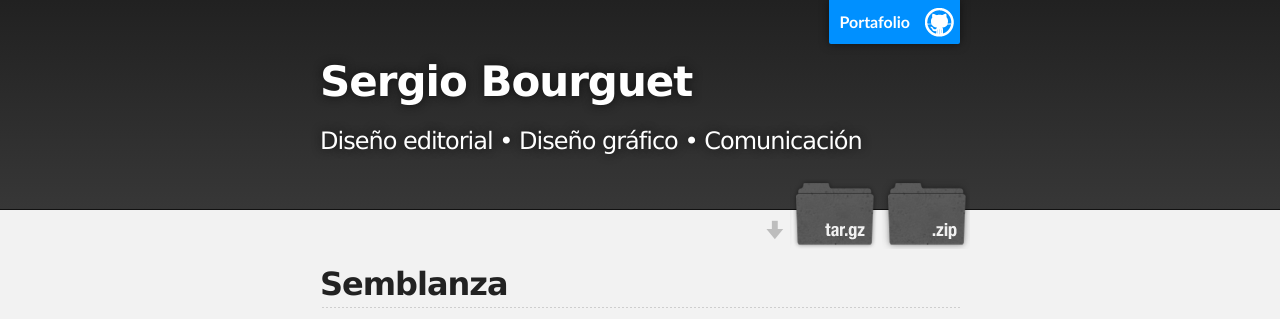
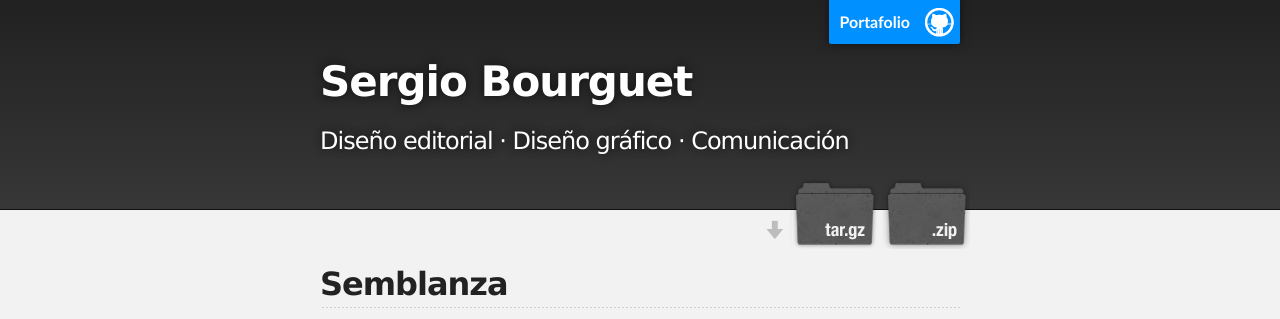
Before and after one commit to ovisnigra/cv_sbourguet, a Jekyll site: the page built from index.md, in a window 1280 px wide. Shown: the top 319 px of the page. Built offline with Jekyll 4.4.1, drawn with Linux system fonts in a browser that asks for light colours; our own code applies the rules of GitHub Pages for plain Markdown files.

Commit message:
puntos centrados

```diff
--- a/_config.yml
+++ b/_config.yml
@@ -1,5 +1,5 @@
 theme: jekyll-theme-slate
 
 title: Sergio Bourguet
-description: Diseño editorial • Diseño gráfico • Comunicación
+description: Diseño editorial · Diseño gráfico · Comunicación
 show_downloads: true
```
